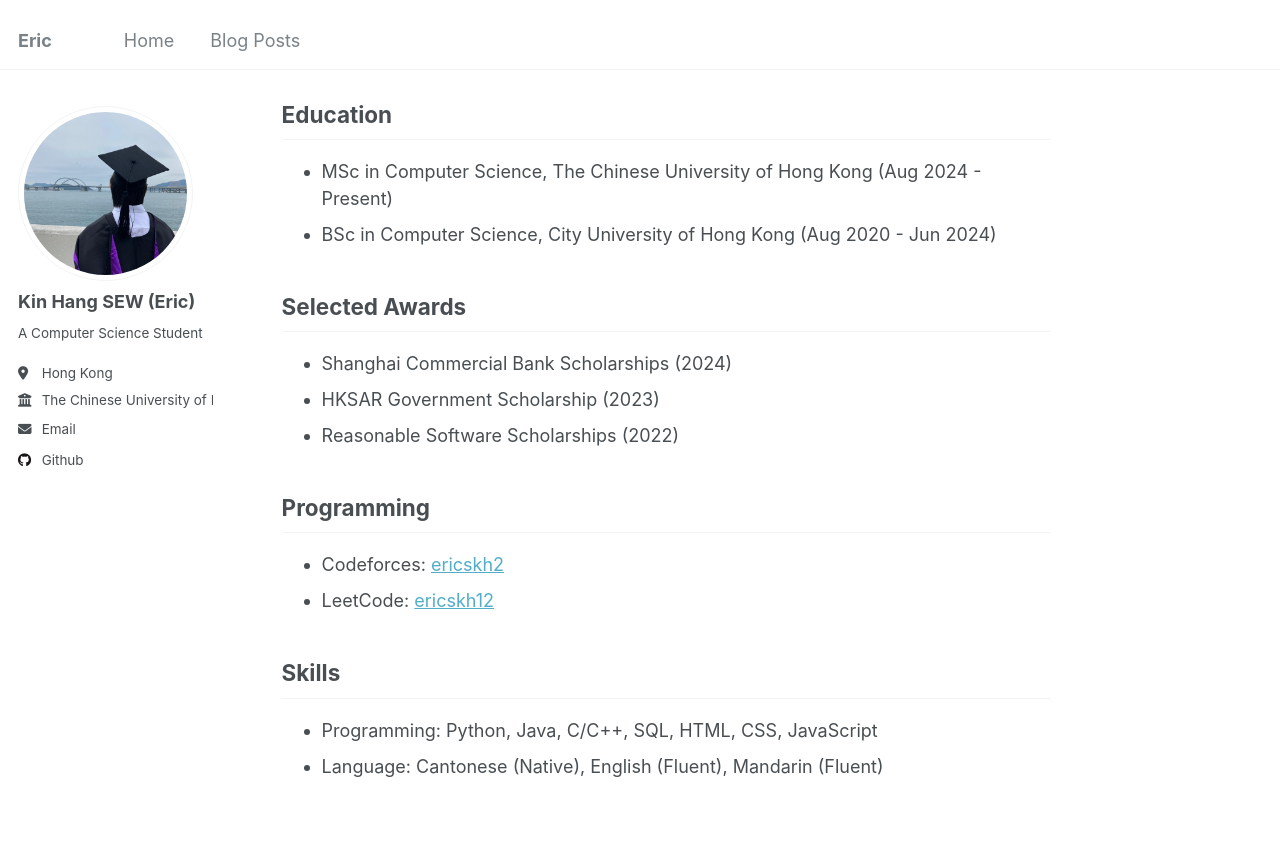
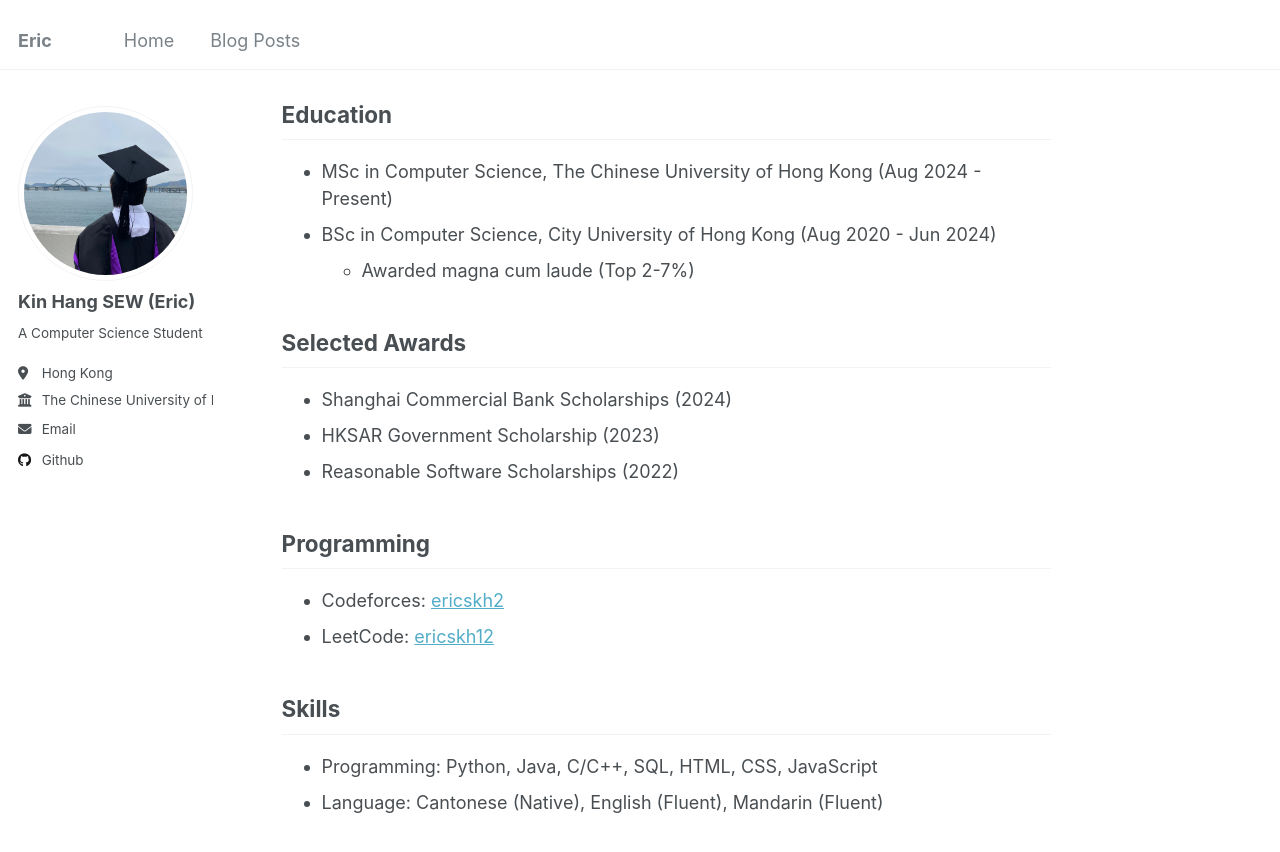
Before and after one commit to ericskh2/ericskh2.github.io, a Jekyll site: the page built from _pages/about.md, in a window 1280 px wide and 900 px high, scrolled down 630 px. Shown: the top 852 px of the window. Built offline with Jekyll 4.4.1, drawn with Linux system fonts in a browser that asks for light colours.

Commit message:
Update about.md

```diff
--- a/_pages/about.md
+++ b/_pages/about.md
@@ -25,6 +25,7 @@ Education
 ------
 - MSc in Computer Science, The Chinese University of Hong Kong (Aug 2024 - Present)
 - BSc in Computer Science, City University of Hong Kong (Aug 2020 - Jun 2024)
+  - Awarded magna cum laude (Top 2-7%)
 
 Selected Awards
 ------
```
